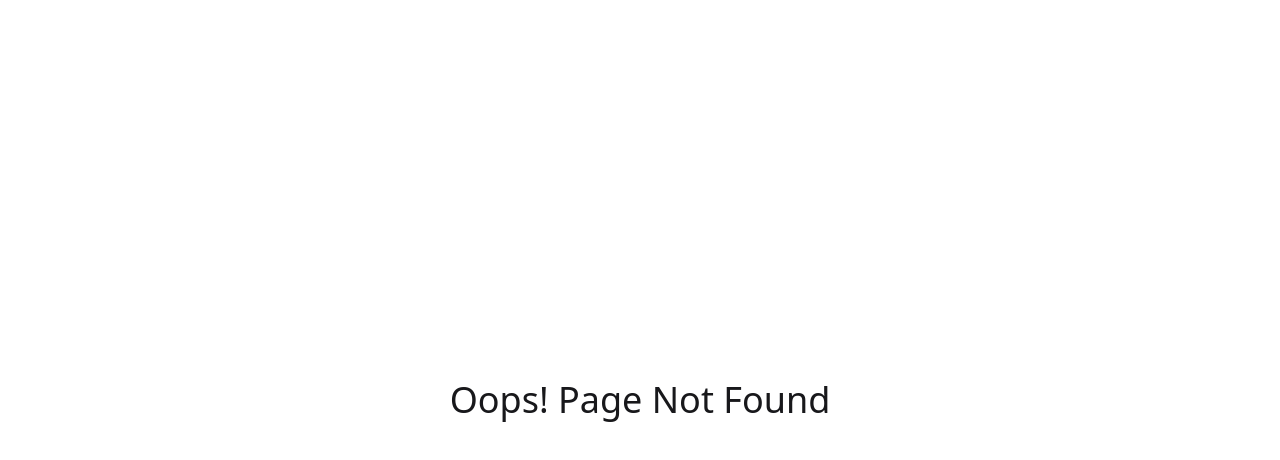
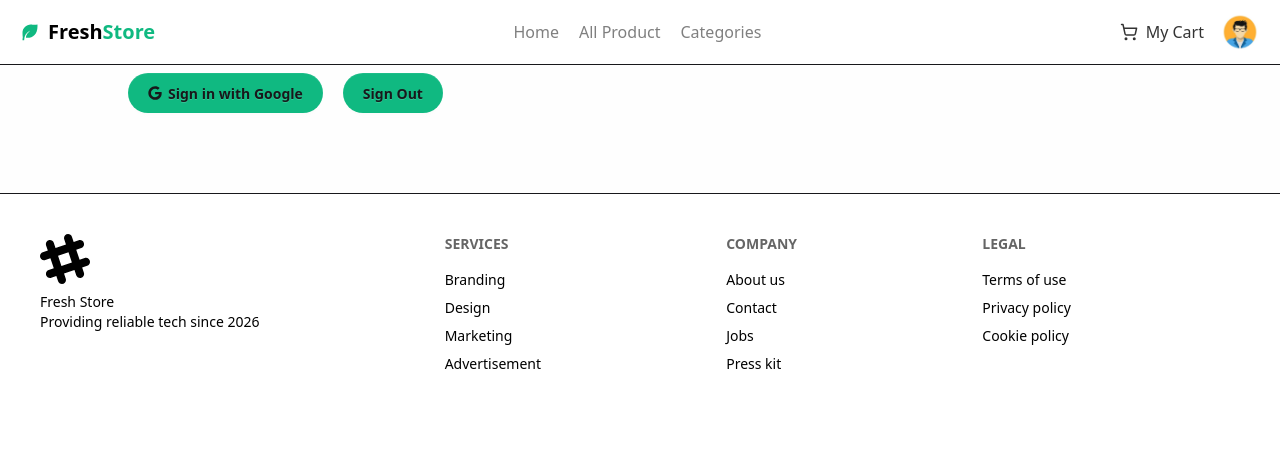
Before and after one commit to nknilandu/fresh-store, a React (Vite) app: page /login in a window 1280 px wide. Before the commit this address had no page. Shown: the top 460 px of the page. Built offline with nearby package versions, Linux system fonts and the light colour scheme.

Commit message:
implemented google signin & signout method

```diff
--- a/firebase/firebase.config.js
+++ b/firebase/firebase.config.js
@@ -1,6 +1,7 @@
 // Import the functions you need from the SDKs you need
 import { initializeApp } from "firebase/app";
 import { getAnalytics } from "firebase/analytics";
+
 // TODO: Add SDKs for Firebase products that you want to use
 // https://firebase.google.com/docs/web/setup#available-libraries
 
--- /dev/null
+++ b/page/Login/Login.jsx
@@ -0,0 +1,54 @@
+import React, { useContext, useState } from 'react';
+import { FaGoogle } from 'react-icons/fa';
+import { AuthContext } from '../../provider/AuthProvider';
+
+const Login = () => {
+
+    const { b, googleSign, authSignOut } = useContext(AuthContext)
+
+    const [userX, setUSerX] = useState(null)
+
+    const handleGoogleSign = () => {
+        console.log(b)
+
+        googleSign().then((res)=>{
+            //success
+            console.log(res.user.displayName)
+            setUSerX(res.user)
+
+        }).catch((e)=>{
+            //error
+            console.log(e)
+        })
+
+    }
+
+
+    console.log(userX)
+
+
+
+
+
+    const handleSignOut = () => {
+        authSignOut().then(()=> {
+            //success
+            console.log("Log out Success")
+        }).catch((e)=> {
+            console.log(e)
+        })
+    }
+
+
+    return (
+        <div className='max-w-5xl mx-auto text-black'>
+            <img src={userX?.photoURL} alt="" />
+            <p>{userX?.displayName}</p>
+            <p>{userX?.email}</p>
+             <button onClick={handleGoogleSign} className="btn bg-[#10b981] border-0 rounded-full px-5"><FaGoogle /> Sign in with Google </button>
+             <button onClick={handleSignOut} className="btn bg-[#10b981] border-0 rounded-full px-5 ml-5">Sign Out </button>
+        </div>
+    );
+};
+
+export default Login;
--- a/provider/AuthProvider.jsx
+++ b/provider/AuthProvider.jsx
@@ -1,12 +1,40 @@
 import React, { createContext } from 'react';
+import { getAuth, signInWithPopup, signOut } from "firebase/auth";
+import { app } from '../firebase/firebase.config';
+import { GoogleAuthProvider } from "firebase/auth";
+
 
 export const AuthContext = createContext()
 
+// Initialize Firebase Authentication and get a reference to the service
+const auth = getAuth(app);
+const provider = new GoogleAuthProvider();
+
+
+
+
+
 const AuthProvider = ({children}) => {
+
+
+
+
+    const googleSign = () => {
+        return signInWithPopup(auth, provider);
+    }
+
+    const authSignOut = () => {
+        return signOut(auth)
+    }
+
+
+
 
     const authData = {
         a:1,
-        b:2
+        b:2000,
+        googleSign,
+        authSignOut
     }
 
     return (
--- a/src/main.jsx
+++ b/src/main.jsx
@@ -12,6 +12,7 @@ import AllProduct from "../page/AllProduct/AllProduct.jsx";
 import LoadingPage from "../component/Loading/LoadingPage.jsx";
 import Details from "../page/Details/Details.jsx";
 import AuthProvider from "../provider/AuthProvider.jsx";
+import Login from "../page/login/login.jsx";
 
 const router = createBrowserRouter([
   {
@@ -20,23 +21,26 @@ const router = createBrowserRouter([
     errorElement: <ErrorApp></ErrorApp>,
     children: [
       { index: true, Component: Home },
+
       {
         path: "categories",
         loader: () => fetch("/category.json"),
         hydrateFallbackElement: <LoadingPage></LoadingPage>,
         Component: Categories,
       },
+
       { path: "all-product", Component: AllProduct },
-      { path: "details/:id",
+      { path: "login", Component: Login },
 
+      {
+        path: "details/:id",
         loader: async () => {
-          const data = await fetch("/product.json")
-          return data.json()
+          const data = await fetch("/product.json");
+          return data.json();
         },
         hydrateFallbackElement: <LoadingPage></LoadingPage>,
-
-
-         Component: Details },
+        Component: Details,
+      },
     ],
   },
 
```
